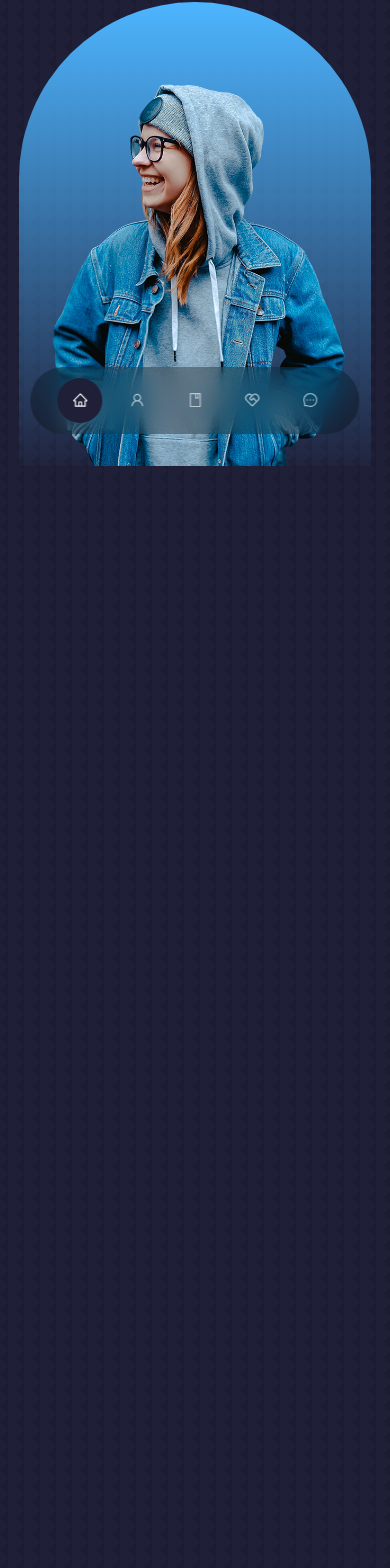
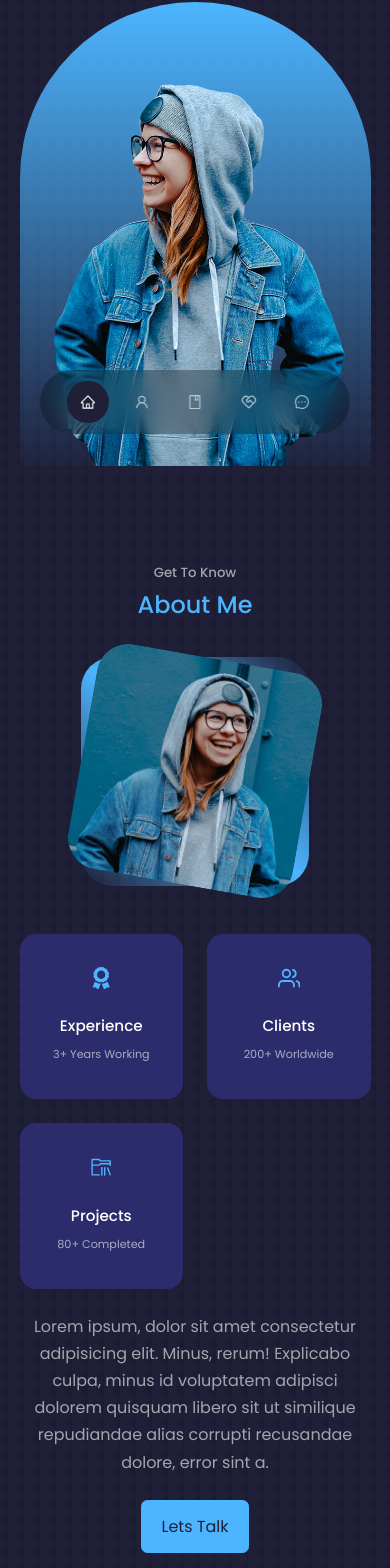
Before and after one commit to nick-levshin/portfolio, a React (Create React App) app: page / in a window 390 px wide. Shown: the part 378-1946 px from the top of the page. Built offline with nearby package versions, Linux system fonts and the light colour scheme.

Commit message:
feat: add about component

```diff
--- a/src/components/about/About.jsx
+++ b/src/components/about/About.jsx
@@ -1,8 +1,55 @@
 import React from 'react';
 import './About.sass';
+import ME from '../../assets/me-about.jpg';
+import { FaAward } from 'react-icons/fa';
+import { FiUsers } from 'react-icons/fi';
+import { VscFolderLibrary } from 'react-icons/vsc';
 
 const About = () => {
-  return <section id="about"></section>;
+  return (
+    <section id="about">
+      <h5>Get To Know</h5>
+      <h2>About Me</h2>
+
+      <div className="container about__container">
+        <div className="about__me">
+          <div className="about__me-image">
+            <img src={ME} alt="me" />
+          </div>
+        </div>
+        <div className="about__content">
+          <div className="about__cards">
+            <article className="about__card">
+              <FaAward className="about__icon" />
+              <h5>Experience</h5>
+              <small>3+ Years Working</small>
+            </article>
+            <article className="about__card">
+              <FiUsers className="about__icon" />
+              <h5>Clients</h5>
+              <small>200+ Worldwide</small>
+            </article>
+            <article className="about__card">
+              <VscFolderLibrary className="about__icon" />
+              <h5>Projects</h5>
+              <small>80+ Completed</small>
+            </article>
+          </div>
+
+          <p>
+            Lorem ipsum, dolor sit amet consectetur adipisicing elit. Minus,
+            rerum! Explicabo culpa, minus id voluptatem adipisci dolorem
+            quisquam libero sit ut similique repudiandae alias corrupti
+            recusandae dolore, error sint a.
+          </p>
+
+          <a href="#contacts" className="btn btn-primary">
+            Lets Talk
+          </a>
+        </div>
+      </div>
+    </section>
+  );
 };
 
 export default About;
--- a/src/components/about/About.sass
+++ b/src/components/about/About.sass
@@ -0,0 +1,87 @@
+@import '../../utils/variables'
+
+.about__container
+  display: grid
+  grid-template-columns: 35% 50%
+  gap: 15%
+
+.about__me
+  width: 100%
+  aspect-ratio: 1/1
+  border-radius: 2rem
+  background: linear-gradient(45deg, transparent, $primary-color, transparent)
+  display: grid
+  place-items: center
+
+  &-image
+    border-radius: 2rem
+    overflow: hidden
+    transform: rotate(10deg)
+    transition: $transition
+
+    &:hover
+      transform: rotate(0)
+
+.about__cards
+  display: grid
+  grid-template-columns: repeat(3, 1fr)
+  gap: 1.5rem
+
+.about__card
+  background-color: $background-variant-color
+  border: 1px solid transparent
+  border-radius: 1rem
+  padding: 2rem
+  text-align: center
+  transition: $transition
+
+  &:hover
+    background-color: transparent
+    border-color: $background-variant-color
+
+  h5
+    font-size: 0.95rem
+
+  small
+    font-size: 0.7rem
+    color: $light-color
+
+.about__icon
+  color: $primary-color
+  font-size: 1.4rem
+  margin-bottom: 1rem
+
+.about__content p
+  margin: 2rem 0 2.6rem
+  color: $light-color
+
+// ==================== MEDIA QUERIES (MEDIUM DEVICES) ==================== //
+
+@media screen and (max-width: 1024px)
+  .about__container
+    grid-template-columns: 1fr
+    gap: 0
+
+  .about__me
+    width: 50%
+    margin: 2rem auto 4rem
+
+  .about__content p
+    margin: 1rem 0 1.5rem
+
+// ==================== MEDIA QUERIES (SMALL DEVICES) ==================== //
+
+@media screen and (max-width: 600px)
+  .about__me
+    width: 65%
+    margin: 0 auto 3rem
+
+  .about__cards
+    grid-template-columns: 1fr 1fr
+    grid-template: 1rem
+
+  .about__content
+    text-align: center
+
+    p
+      margin: 1.5rem 0
--- a/src/components/header/Header.sass
+++ b/src/components/header/Header.sass
@@ -2,8 +2,8 @@
 
 header
   height: 100vh
+  overflow: hidden
   padding-top: 13vh
-  overflow: hidden
 
 .header__container
   text-align: center
@@ -39,11 +39,9 @@ header
 
 .header__container .me
   background: linear-gradient($primary-color, transparent)
-  width: 22rem
+  max-width: 22rem
   height: 30rem
-  position: absolute
-  left: calc(50% - 11rem)
-  margin-top: 4rem
+  margin: 4rem auto 0
   border-radius: 12rem 12rem 0 0
   overflow: hidden
   padding: 5rem 1.5rem 1.5rem 1.5rem
--- a/src/components/nav/Nav.sass
+++ b/src/components/nav/Nav.sass
@@ -11,13 +11,13 @@ nav
   transform: translateX(-50%)
   bottom: 2rem
   display: flex
-  gap: 0.8rem
+  gap: 0.75rem
   border-radius: 3rem
   backdrop-filter: blur(15px)
 
   a
     background-color: transparent
-    padding: 0.9rem
+    padding: 0.8rem
     border-radius: 50%
     display: flex
     color: $light-color
--- a/src/index.sass
+++ b/src/index.sass
@@ -5,7 +5,7 @@
   margin: 0
   padding: 0
   border: none
-  ouline: none
+  outline: none
   box-sizing: border-box
   list-style: none
   text-decoration: none
@@ -36,8 +36,8 @@ h1
   font-size: 2.5rem
 
 section
-  margit-top: 8rem
-  height: 100vh
+  margin-top: 8rem
+  min-height: 100vh
 
 section > h2, section > h5
   text-align: center
```
